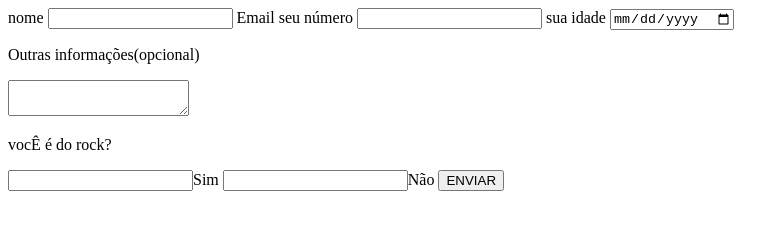
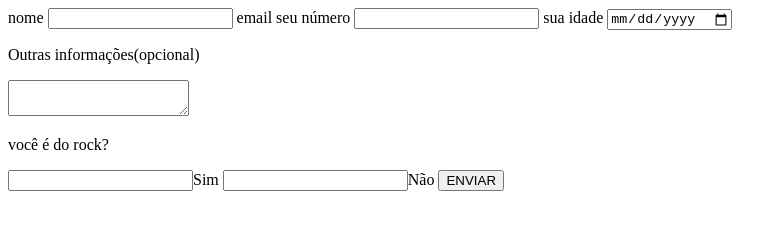
Before and after one commit to josnael666/formul-rio, a plain HTML site: page index.html in a window 1280 px wide. Shown: the full height of the page, 0-782 px from the left. Drawn offline with Linux system fonts and the light colour scheme.

Commit message:
josnael666

```diff
--- a/index.html
+++ b/index.html
@@ -3,7 +3,7 @@
 
         <label>nome</label>
         <input type="text">
-        <label>Email</label>
+        <label>email</label>
 
 
 <label>seu número</label>
@@ -17,7 +17,7 @@
 <p>Outras informações(opcional)</p>
 <textarea cols=”30px” rows=”10px”></textarea>
 
-<p>vocÊ é do rock?</p>
+<p>você é do rock?</p>
 
 <label><input type=”checkbox”>Sim</label>
 
```
